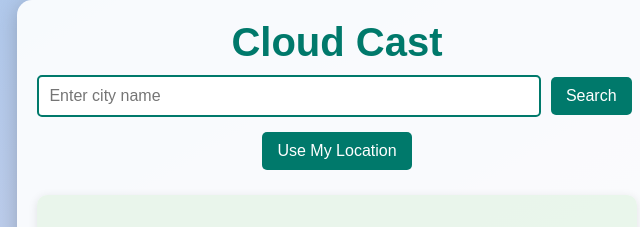
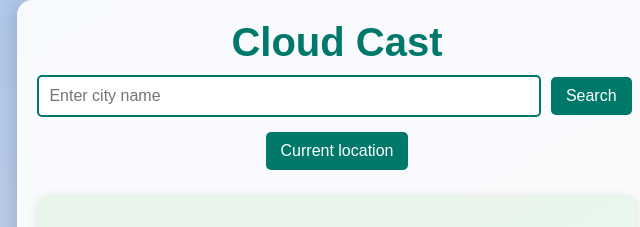
Before and after one commit to Divyansh-j04/WeatherApp, a plain HTML site: page index.html in a window 1280 px wide. Shown: the top 227 px of the page, 303-943 px from the left. Drawn offline with Linux system fonts and the light colour scheme.

Commit message:
1st change

```diff
--- a/index.html
+++ b/index.html
@@ -12,7 +12,7 @@
             <h1>Cloud Cast</h1>
             <input type="text" id="city-input" placeholder="Enter city name">
             <button id="search-btn">Search</button>
-            <button id="location-btn">Use My Location</button>
+            <button id="location-btn">Current location</button>
         </header>
         <main>
             <div class="weather-info">
```
